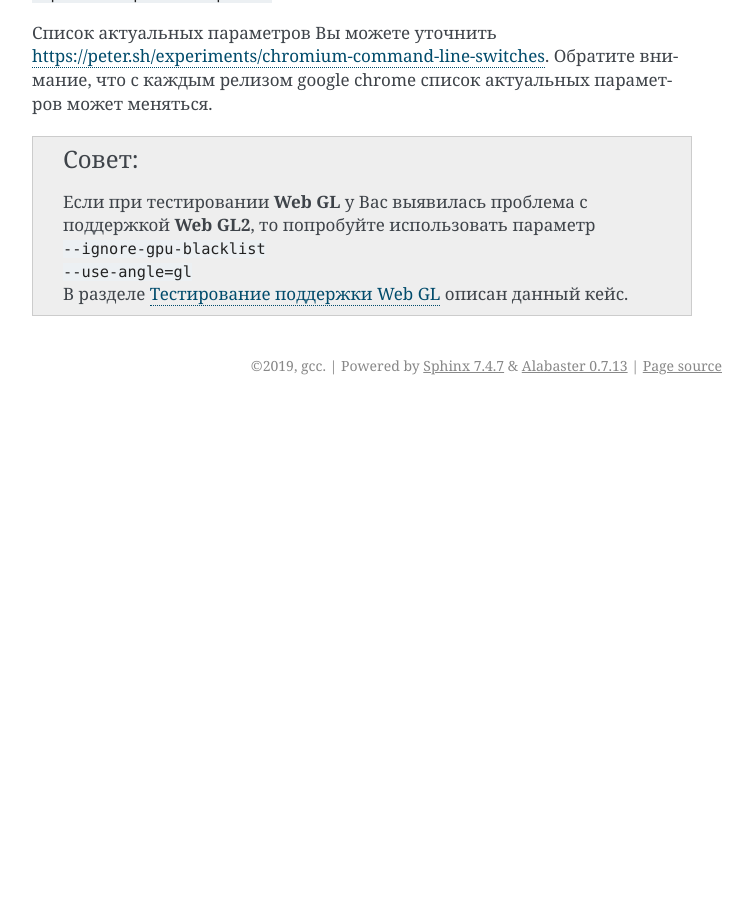
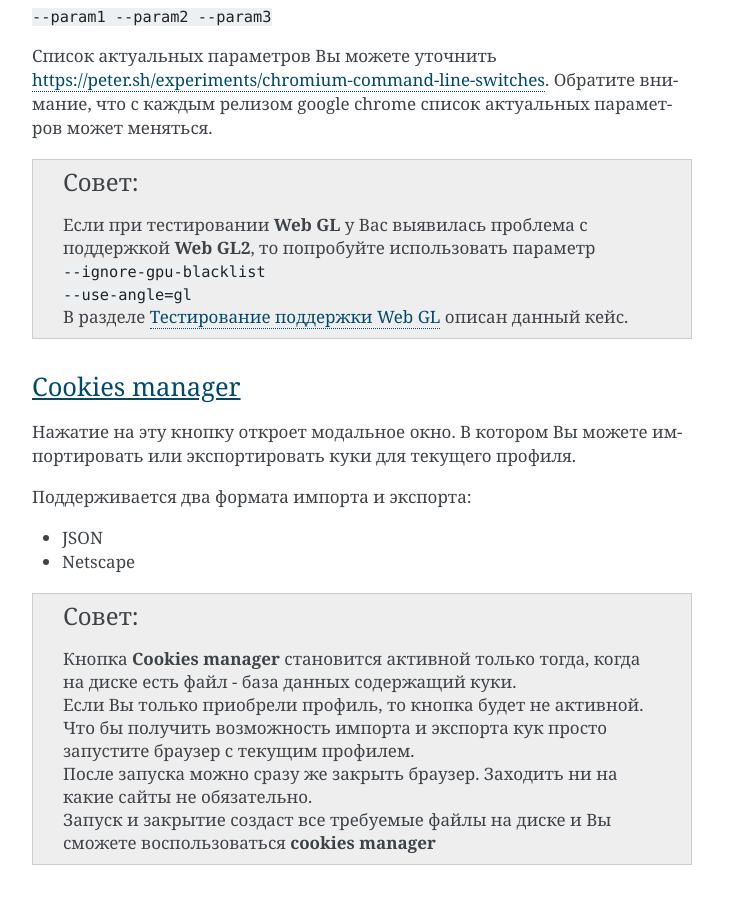
Before and after one commit to gcc-master/chebrowser-doc, a Sphinx documentation site: the page built from source/profiles.rst, in a window 1280 px wide and 900 px high, scrolled down 4808 px. Shown: the whole window, without its empty margins (388-1141 px from the left). Built offline with Sphinx 7.4.7, drawn with Linux system fonts in a browser that asks for light colours; before the commit the page ends 5213 px from its top, so only the background shows below that; some of the changed text lies outside the part shown.

Commit message:
ver: 0.1.18 - cookies manager

```diff
--- a/source/conf.py
+++ b/source/conf.py
@@ -27,7 +27,7 @@
 # The short X.Y version
 version = u''
 # The full version, including alpha/beta/rc tags
-release = u'0.1.13'
+release = u'0.1.18'
 
 
 # -- General configuration ---------------------------------------------------
--- a/source/profiles.rst
+++ b/source/profiles.rst
@@ -154,6 +154,22 @@
 
 
 
+Cookies manager
+~~~~~~~~~~~~~~~
+Нажатие на эту кнопку откроет модальное окно. В котором Вы можете импортировать или экспортировать куки для текущего профиля.
+
+Поддерживается два формата импорта и экспорта:
+
+- JSON
+- Netscape
+
+.. tip::
+   | Кнопка **Cookies manager** становится активной только тогда, когда на диске есть файл - база данных содержащий куки.
+   | Если Вы только приобрели профиль, то кнопка будет не активной.
+   | Что бы получить возможность импорта и экспорта кук просто запустите браузер с текущим профилем.
+   | После запуска можно сразу же закрыть браузер. Заходить ни на какие сайты не обязательно.
+   | Запуск и закрытие создаст все требуемые файлы на диске и Вы сможете воспользоваться **cookies manager**
+
 
 
 
```
